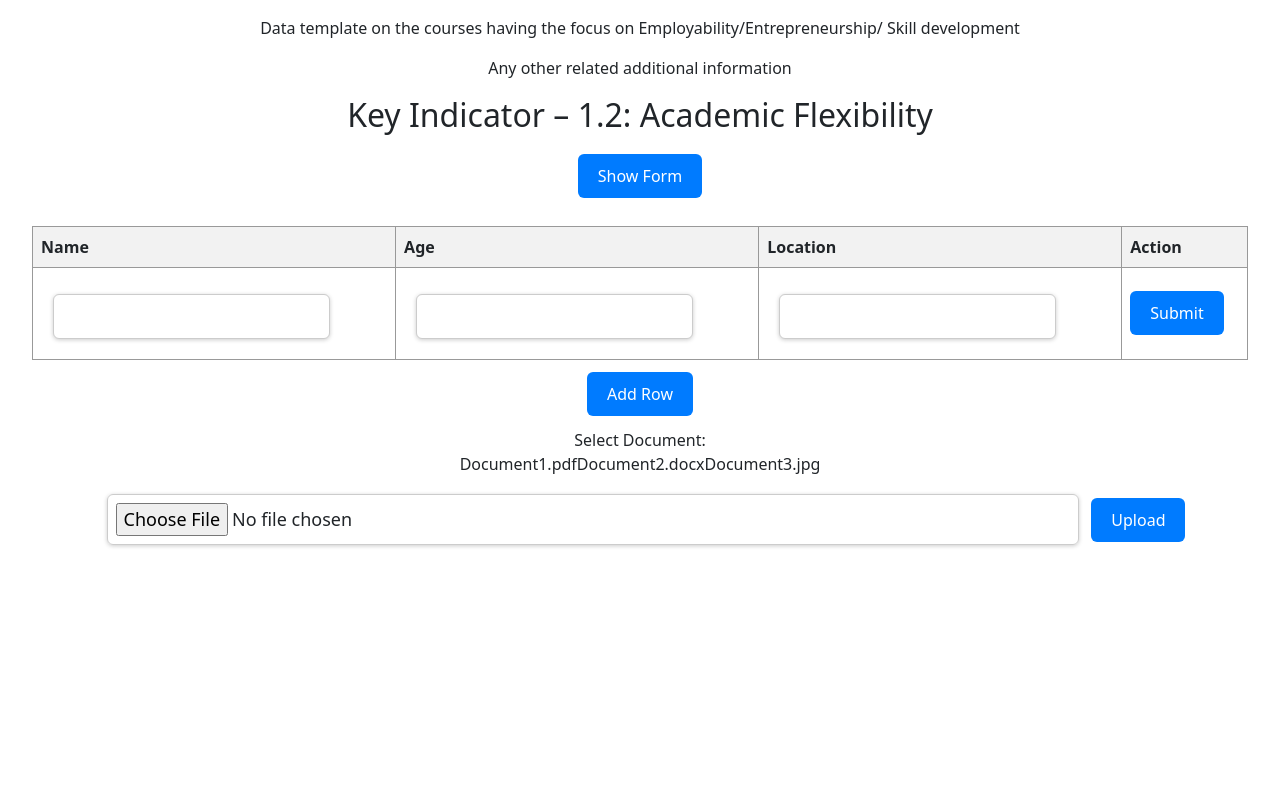
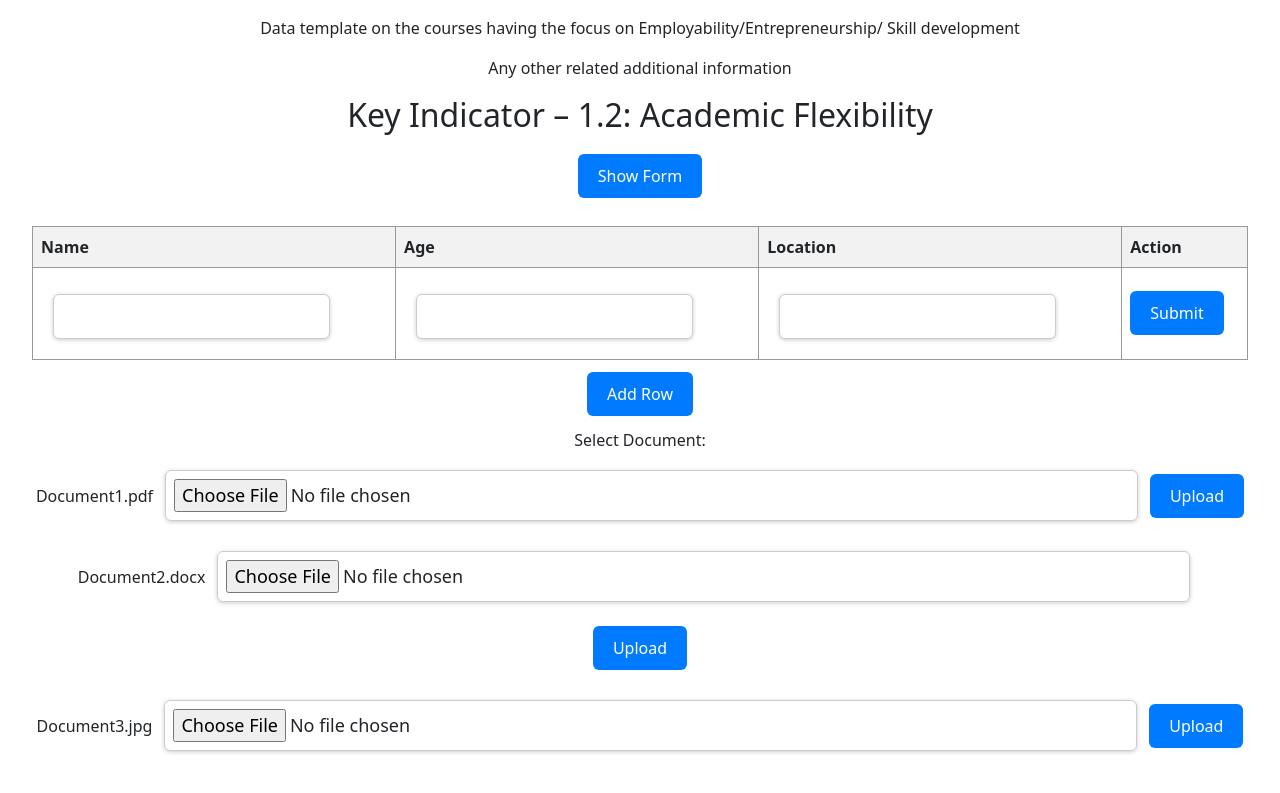
Before and after one commit to msMukesh/naac_projv, a React (Vite) app: page /Criterion1 in a window 1280 px wide. Shown: the part 1578-2371 px from the top of the page. Before the commit the page ends 2167 px from the top, so only its background shows below. Built offline with nearby package versions, Linux system fonts and the light colour scheme; no server answers.

Commit message:
Add Document Attachment

```diff
--- a/src/components/DocumentAttachmet.jsx
+++ b/src/components/DocumentAttachmet.jsx
@@ -22,11 +22,13 @@ const DocumentAttachment = ({ documents }) => {
       <label htmlFor="document">Select Document:</label>
       <div>
         {documents.map((document, index) => (
-          <span key={index}>{document}</span>
+          <div key={index}>
+            <span>{document}</span>
+            <input type="file" id={`document-${index}`} onChange={handleFileChange} />
+            <button onClick={handleUpload}>Upload</button>
+          </div>
         ))}
       </div>
-      <input type="file" id="document" onChange={handleFileChange} />
-      <button onClick={handleUpload}>Upload</button>
       {selectedDocument && (
         <div>
           <p>Document selected: {selectedDocument.name}</p>
```
